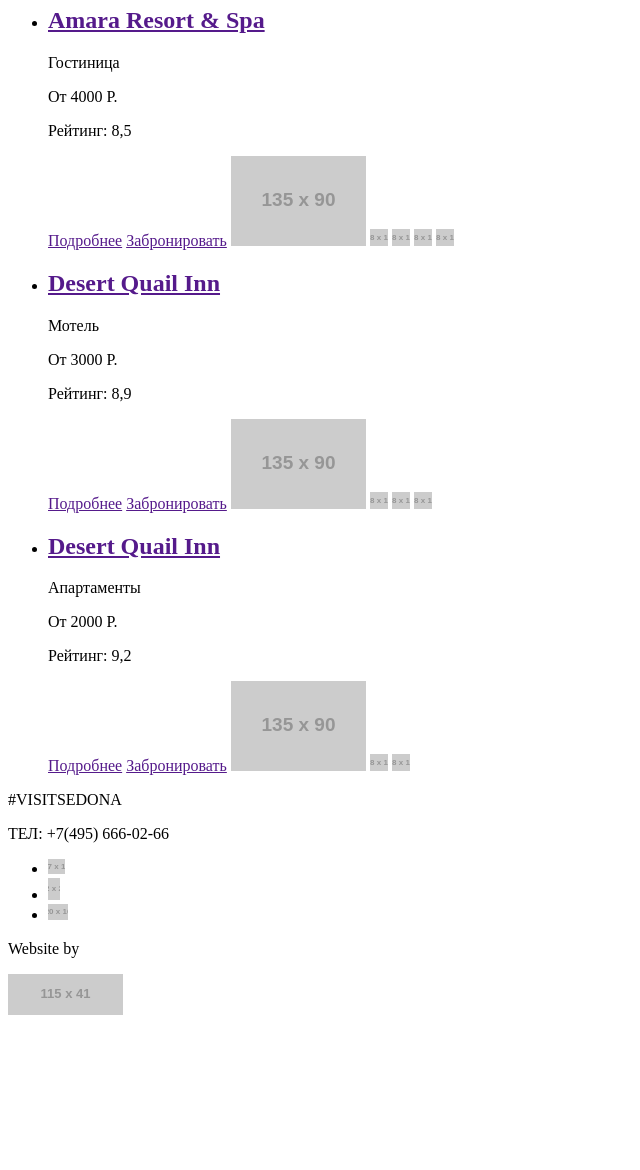
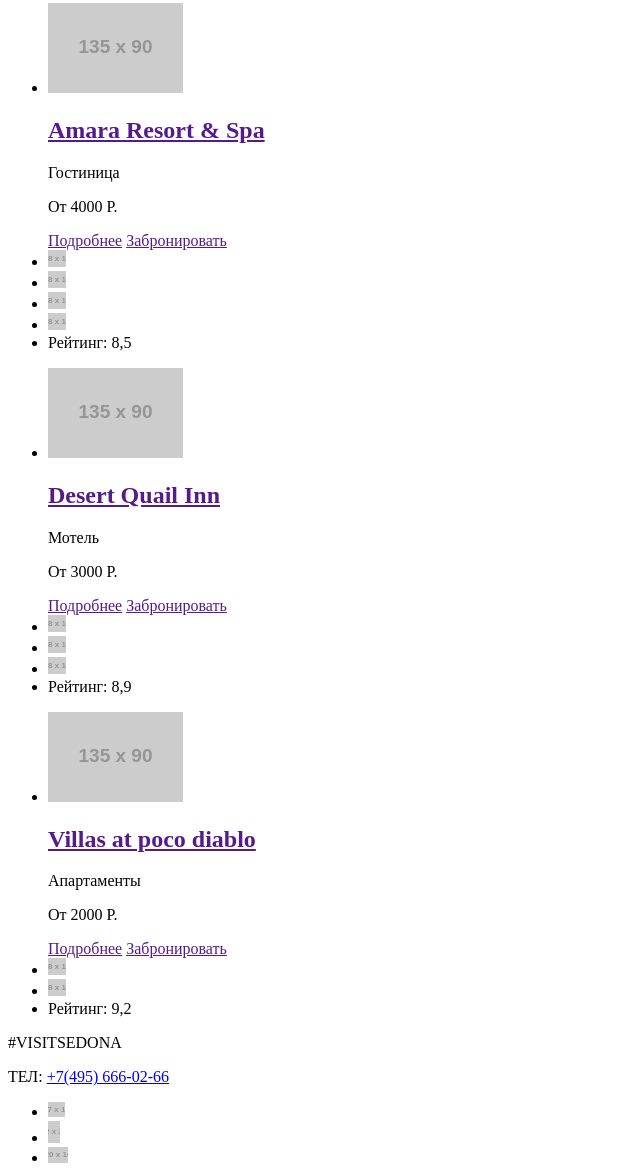
Before and after one commit to Michael96777/1215049-sedona-27, a plain HTML site: page inner.html in a window 1280 px wide. Shown: the part 192-1362 px from the top of the page, without its empty margins (0-640 px from the left). Before the commit the page ends 1219 px from the top, so only its background shows below. Drawn offline with Linux system fonts and the light colour scheme; placeholder pictures from the web are drawn by us.

Commit message:
1. Исправление ошибок - разметка

```diff
--- a/inner.html
+++ b/inner.html
@@ -1,5 +1,6 @@
 <!DOCTYPE html>
 <html lang="ru">
+
 <head>
   <meta charset="utf-8" />
   <title>HTML Academy: Седона</title>
@@ -7,7 +8,6 @@
 
 <body>
   <header>
-      <!--Создадим основное меню, по ТЗ логотип не входит в основное меню-->
     <nav>
       <ul>
         <li><a href="">Информация</a></li>
@@ -16,14 +16,8 @@
         <li>Гостиницы</li>
       </ul>
     </nav>
-      <!--Логотип-->
-      <a href="#">
-        <img
-          src="https://via.placeholder.com/140x71"
-          width="140"
-          height="71"
-          alt="logo"
-        />
+    <a>
+      <img src="https://via.placeholder.com/140x71" width="140" height="71" alt="logo" />
     </a>
   </header>
   <main>
@@ -31,124 +25,63 @@
       <!--Данный раздел помечен красным в этом задании-->
     </section>
     <section>
-        <!--Разметим первую карточку-->
       <ul>
         <li>
+          <img src="https://via.placeholder.com/135x90" alt="фото отеля" />
           <h2><a href="">Amara Resort & Spa</a></h2>
           <p>Гостиница</p>
           <p>От 4000 Р.</p>
-            <div>
-              <p>Рейтинг: 8,5</p>
-            </div>
           <a href="">Подробнее</a>
           <a href="">Забронировать</a>
+        </li>
+        <li><img src="https://via.placeholder.com/18x17" width="18" height="17" alt="star" /></li>
+        <li><img src="https://via.placeholder.com/18x17" width="18" height="17" alt="star" /></li>
+        <li><img src="https://via.placeholder.com/18x17" width="18" height="17" alt="star" /></li>
+        <li><img src="https://via.placeholder.com/18x17" width="18" height="17" alt="star" /></li>
+        <li>Рейтинг: 8,5</li>
+      </ul>
+      <ul>
+        <li>
           <img src="https://via.placeholder.com/135x90" alt="фото отеля" />
-            <img
-              src="https://via.placeholder.com/18x17"
-              width="18"
-              height="17"
-              alt="star"
-            />
-            <img
-              src="https://via.placeholder.com/18x17"
-              width="18"
-              height="17"
-              alt="star"
-            />
-            <img
-              src="https://via.placeholder.com/18x17"
-              width="18"
-              height="17"
-              alt="star"
-            />
-            <img
-              src="https://via.placeholder.com/18x17"
-              width="18"
-              height="17"
-              alt="star"
-            />
-          </li>
-          <li>
           <h2><a href="">Desert Quail Inn</a></h2>
           <p>Мотель</p>
           <p>От 3000 Р.</p>
-            <div>
-              <p>Рейтинг: 8,9</p>
-            </div>
           <a href="">Подробнее</a>
           <a href="">Забронировать</a>
+        </li>
+        <li><img src="https://via.placeholder.com/18x17" width="18" height="17" alt="star" /></li>
+        <li><img src="https://via.placeholder.com/18x17" width="18" height="17" alt="star" /></li>
+        <li><img src="https://via.placeholder.com/18x17" width="18" height="17" alt="star" /></li>
+        <li>Рейтинг: 8,9</li>
+      </ul>
+      <ul>
+        <li>
           <img src="https://via.placeholder.com/135x90" alt="фото отеля" />
-            <img
-              src="https://via.placeholder.com/18x17"
-              width="18"
-              height="17"
-              alt="star"
-            />
-            <img
-              src="https://via.placeholder.com/18x17"
-              width="18"
-              height="17"
-              alt="star"
-            />
-            <img
-              src="https://via.placeholder.com/18x17"
-              width="18"
-              height="17"
-              alt="star"
-            />
-          </li>
-          <li>
-            <h2><a href="">Desert Quail Inn</a></h2>
+          <h2><a href="">Villas at poco diablo</a></h2>
           <p>Апартаменты</p>
           <p>От 2000 Р.</p>
-            <div>
-              <p>Рейтинг: 9,2</p>
-            </div>
           <a href="">Подробнее</a>
           <a href="">Забронировать</a>
-            <img src="https://via.placeholder.com/135x90" alt="фото отеля" />
-            <img
-              src="https://via.placeholder.com/18x17"
-              width="18"
-              height="17"
-              alt="star"
-            />
-            <img
-              src="https://via.placeholder.com/18x17"
-              width="18"
-              height="17"
-              alt="star"
-            />
         </li>
+        <li><img src="https://via.placeholder.com/18x17" width="18" height="17" alt="star" /></li>
+        <li><img src="https://via.placeholder.com/18x17" width="18" height="17" alt="star" /></li>
+        <li>Рейтинг: 9,2</li>
       </ul>
     </section>
+  </main>
   <footer>
     <p>#VISITSEDONA</p>
-        <p>ТЕЛ: +7(495) 666-02-66</p>
-        <div>
+    <p>ТЕЛ: <a href="tel:+74956660266">+7(495) 666-02-66</a></p>
     <ul>
-            <li>
-              <a href=""
-                ><img src="https://via.placeholder.com/17x15" alt="Твиттер"
-              /></a>
-            </li>
-            <li>
-              <a href=""
-                ><img src="https://via.placeholder.com/12x22" alt="Фейсбук"
-              /></a>
-            </li>
-            <li>
-              <a href=""
-                ><img src="https://via.placeholder.com/20x16" alt="Ютуб"
-              /></a>
-            </li>
+      <li><a href=""><img src="https://via.placeholder.com/17x15" alt="Твиттер"></a></li>
+      <li><a href=""><img src="https://via.placeholder.com/12x22" alt="Фейсбук"></a></li>
+      <li><a href=""><img src="https://via.placeholder.com/20x16" alt="Ютуб"></a></li>
     </ul>
-          <p>Website by</p>
+    <p>Website by
       <a href="https://htmlacademy.ru/">
-            <img src="https://via.placeholder.com/115x41" alt="htmlacademy" />
+        <img src="https://via.placeholder.com/115x41" alt="htmlacademy">
       </a>
-        </div>
+    </p>
   </footer>
-    </main>
 </body>
 </html>
```
Also changed, not shown: index.html (+14 -23 lines), sedona-preview/sedona-hotels-1000.jpg (deleted), sedona-preview/sedona-hotels.jpg (deleted), sedona-preview/sedona-index-1000.jpg (deleted), sedona-preview/sedona-index.jpg (deleted), sedona-preview/styleguide.jpg (deleted), sedona/fonts/PTSans/OT_TT_Install_E.txt (added), sedona/fonts/PTSans/OT_TT_Install_R.txt (added), sedona/fonts/PTSans/PT Free Font License_eng_1.2.txt (added), sedona/fonts/PTSans/PT Free Font License_rus_1.2.txt (added), 1 other file. Lines whose indentation alone changed are shown as unchanged.
